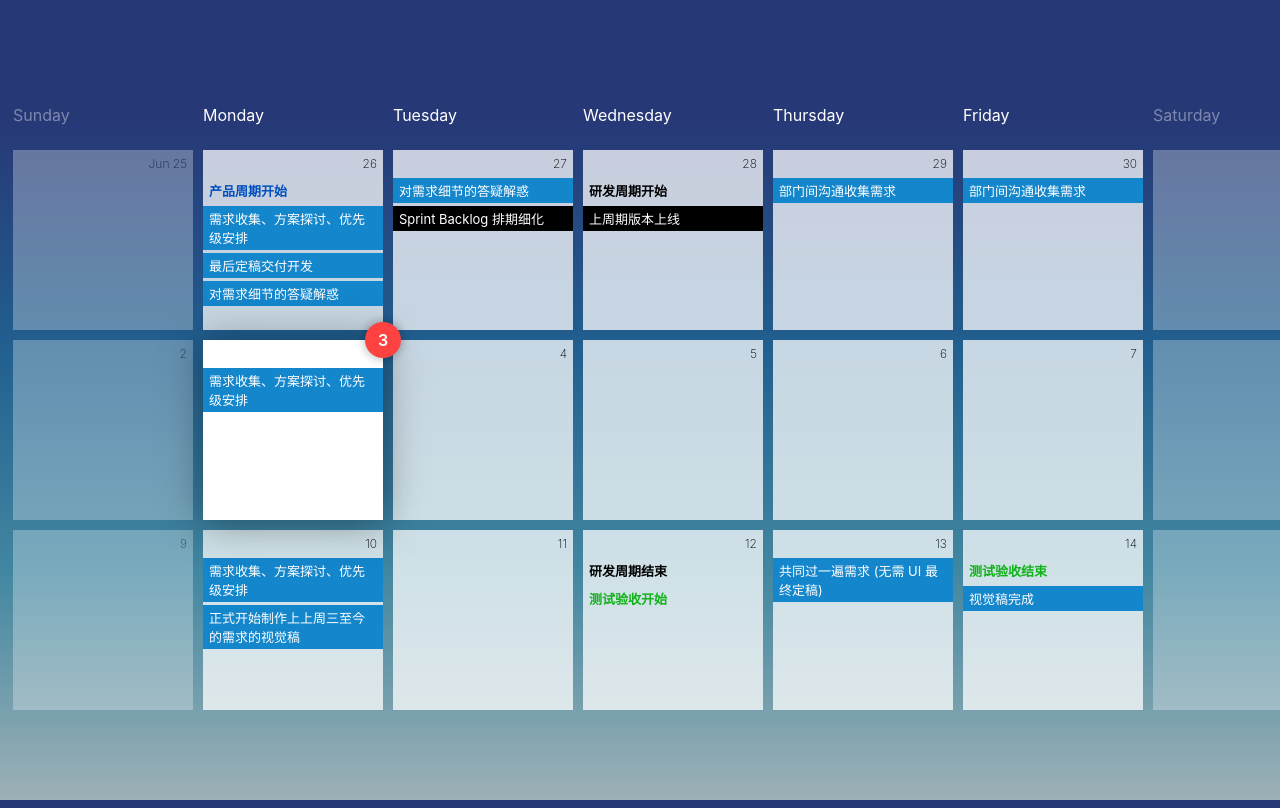
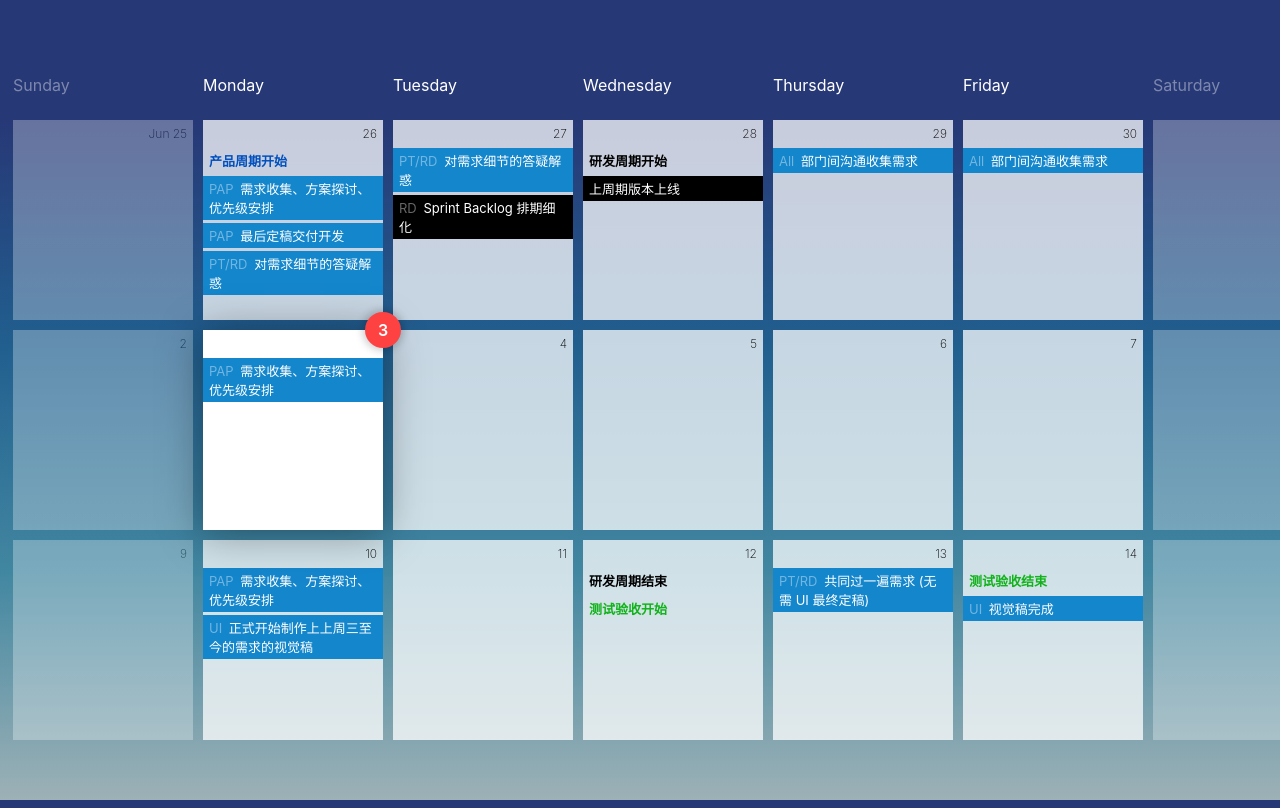
Before and after one commit to joyneop/zscal, a plain HTML site: page index.html in a window 1280 px wide. Drawn offline with Linux system fonts and the light colour scheme.

Commit message:
now grayed text are displayed again in half-transparent white

```diff
--- a/index.html
+++ b/index.html
@@ -45,7 +45,7 @@
             background: rgba(255, 255, 255, 0.75);
             position: relative;
             width: 180px;
-            height: 180px;
+            height: 200px;
             /*padding: 10px;*/
             padding: 25px 0px 0px;
             margin: 5px;
@@ -145,8 +145,8 @@
             color: #FE4242;
         }
         .gray {
-            color: #999;
-            display: none;
+            color: rgba(255, 255, 255, 0.4);
+            /*display: none;*/
         }
         .cell p .gray {
             margin-right: 3px;
```
